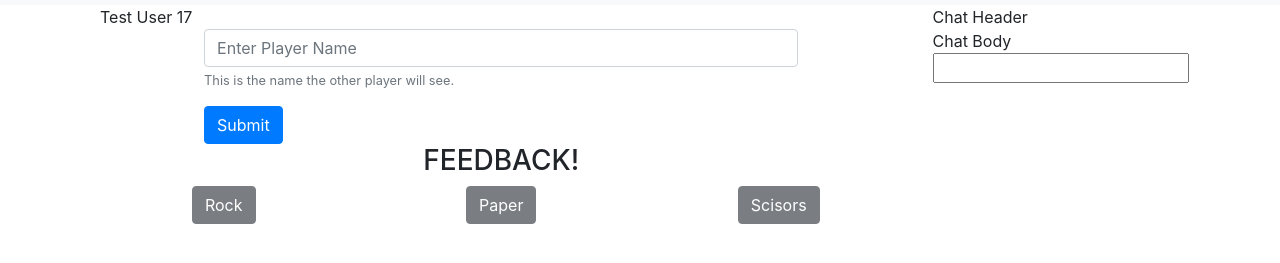
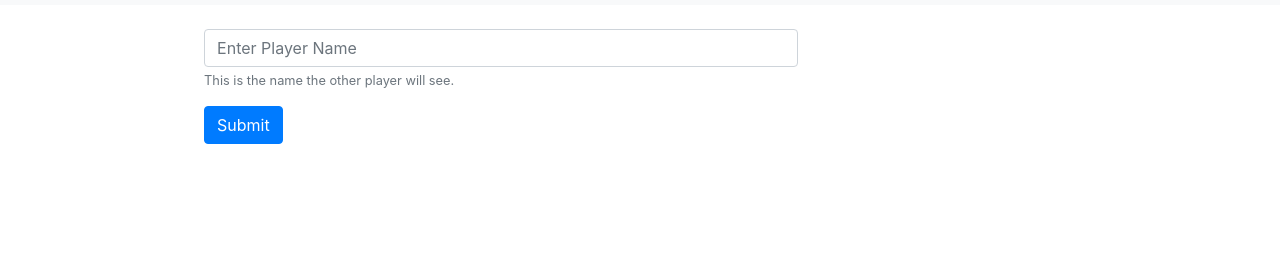
Before and after one commit to LandGod/Multiplayer-RPS, a plain HTML site: page index.html in a window 1280 px wide. Shown: the part 51-314 px from the top of the page. Drawn offline with nearby package versions, Linux system fonts and the light colour scheme.

Commit message:
Added the 'hide' class to elements that shouldn't be visible when the page initially loads, but do want to take up space.

```diff
--- a/index.html
+++ b/index.html
@@ -43,12 +43,12 @@
             <!-- Main content area -->
             <div class="col-9">
                 <div class="row">
-                    <div class="col-9" id="user-name-ul">
+                    <div class="col-9 hide" id="user-name-ul">
                         Test User 17
                     </div>
                 </div>
                 <div class="row content-center">
-                    <div class="col-9 mx-auto   " id="main-screen">
+                    <div class="col-9 mx-auto" id="main-screen">
                         <form id="playerNameForm">
                             <div class="form-group">
                                 <input type="text" class="form-control" id="playerName"
@@ -63,27 +63,27 @@
                 </div>
                 <div class="row content-center">
                     <div class="col-9 mx-auto text-center">
-                        <h3 class="mx-auto" id="game-feeback">FEEDBACK!</h3>
+                        <h3 class="mx-auto  hide" id="game-feeback">FEEDBACK!</h3>
                     </div>
                 </div>
                 <div class="row justify-content-around">
                     <div class="col-2 game-buttons text-center">
-                        <button class="btn btn-dark" id="rock-button" disabled>Rock</button>
+                        <button class="btn btn-dark hide" id="rock-button" disabled>Rock</button>
                     </div>
                     <div class="col-2 game-buttons text-center">
-                        <button class="btn btn-dark" id="paper-button" disabled>Paper</button>
+                        <button class="btn btn-dark hide" id="paper-button" disabled>Paper</button>
                     </div>
                     <div class="col-2 game-buttons text-center">
-                        <button class="btn btn-dark" id="scisors-button" disabled>Scisors</button>
+                        <button class="btn btn-dark hide" id="scisors-button" disabled>Scisors</button>
                     </div>
                 </div>
             </div>
 
             <!-- Chat side-bar -->
             <div class="col-3">
-                <div id="chat-header">Chat Header</div>
-                <div id="chat-body">Chat Body</div>
-                <input type="text" id="chat-input">
+                <div class="hide" id="chat-header">Chat Header</div>
+                <div class="hide" id="chat-body">Chat Body</div>
+                <input class="hide" type="text" id="chat-input">
             </div>
         </div>
     </main>
```
